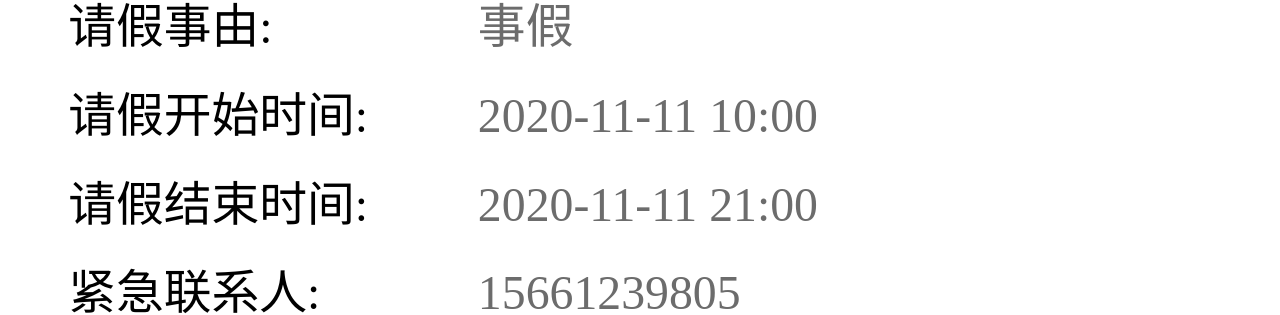
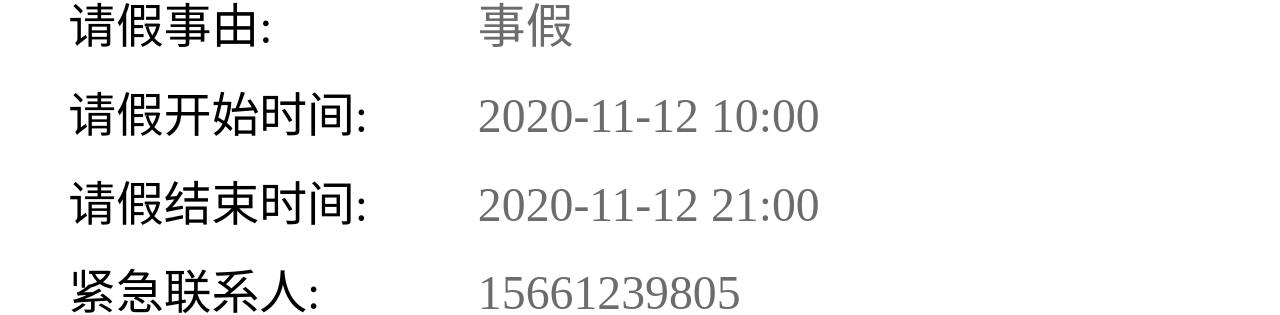
Before and after one commit to Jockey-Liu/Jockey-Liu.github.io, a plain HTML site: page index.html in a window 1280 px wide. Shown: the part 307-622 px from the top of the page. Drawn offline with Linux system fonts and the light colour scheme.

Commit message:
Update index.html

```diff
--- a/index.html
+++ b/index.html
@@ -177,13 +177,13 @@
         <li class="list">
             <div class="lisft">请假开始时间:</div>
             <div class="listr">
-                2020-11-11 10:00
+                2020-11-12 10:00
             </div>
         </li>
         <li class="list">
             <div class="lisft">请假结束时间:</div>
             <div class="listr">
-                2020-11-11 21:00
+                2020-11-12 21:00
             </div>
         </li>
         <li class="list">
```
